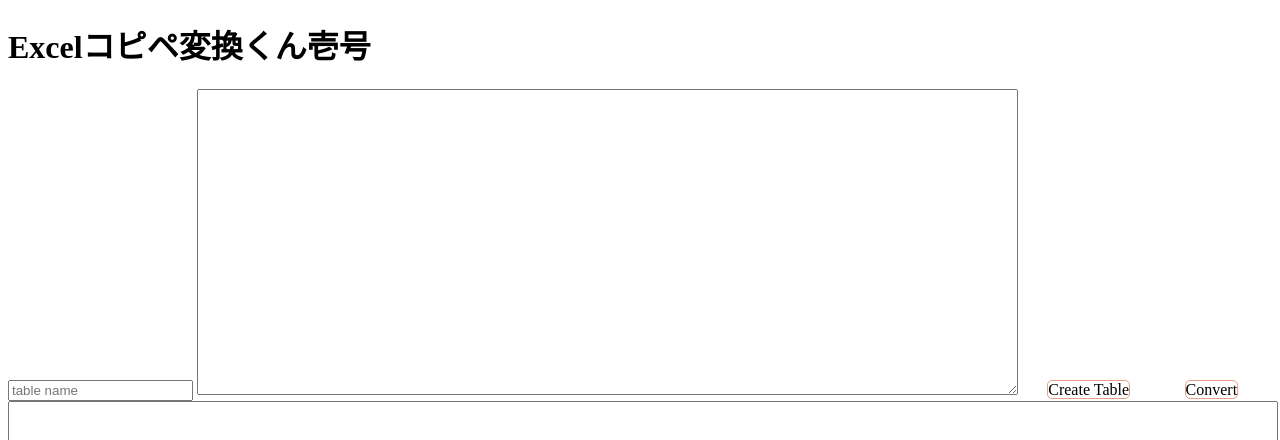
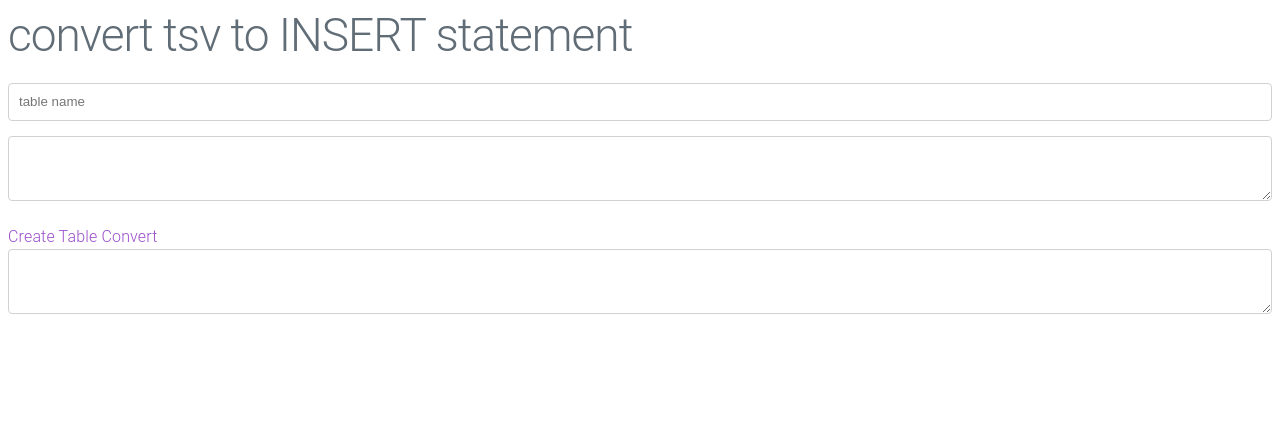
Before and after one commit to ndjndj/mr-insert-forSQLserver, a plain HTML site: page mr-tsv.html in a window 1280 px wide. Shown: the top 440 px of the page. Drawn offline with Linux system fonts and the light colour scheme.

Commit message:
h1 with tsv.html

```diff
--- a/mr-tsv.html
+++ b/mr-tsv.html
@@ -5,11 +5,11 @@
     <meta http-equiv="X-UA-Compatible" content="IE=edge">
     <meta name="viewport" content="width=device-width, initial-scale=1.0">
     <script src="./tsv.js"></script>
-    <link rel="stylesheet" href="style.css" />
-    <title>Mr.insert</title>
+    <link rel="stylesheet" href="./dist/milligram.min.css" />
+    <title>insert</title>
 </head>
 <body>
-    <h1>Excelコピペ変換くん壱号</h1>
+    <h1>convert tsv to INSERT statement</h1>
     <a href="./index.html"></a>
 
     <input type="text" id="table-name" placeholder="table name" />
```
